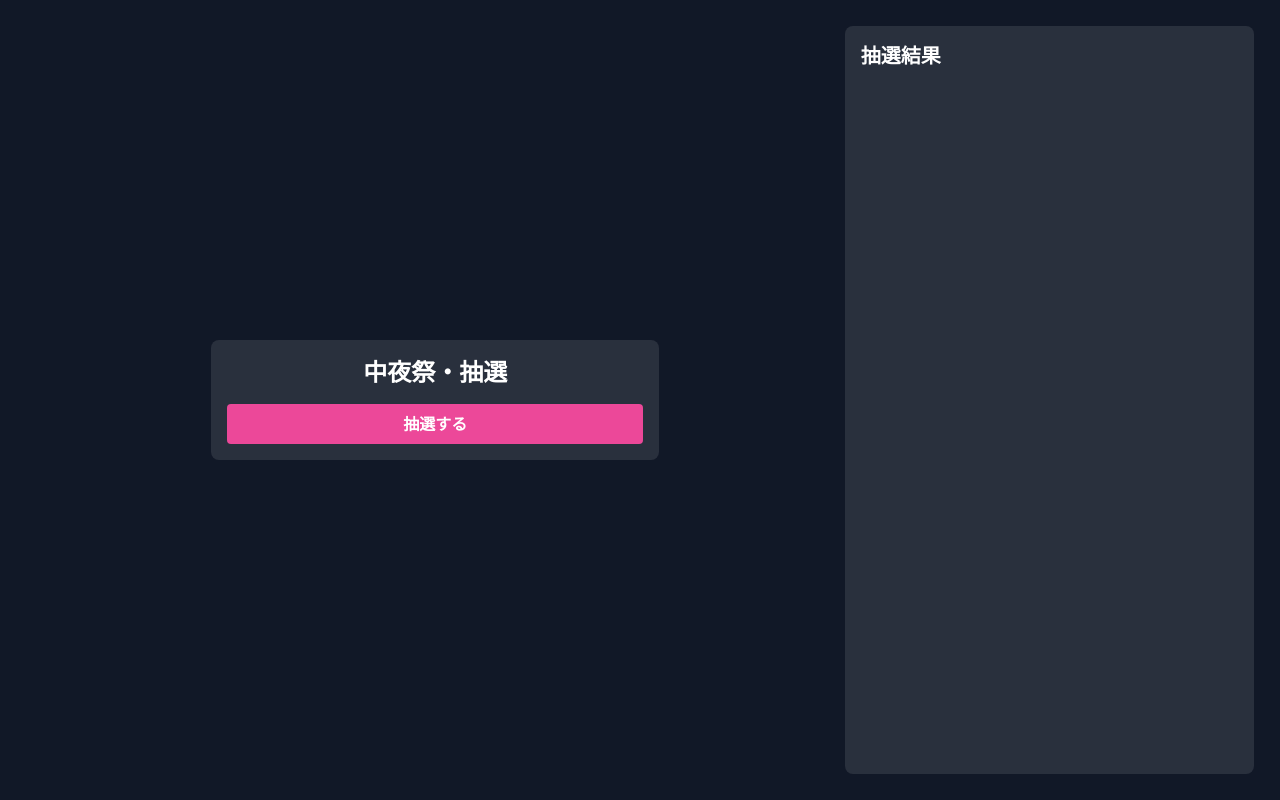
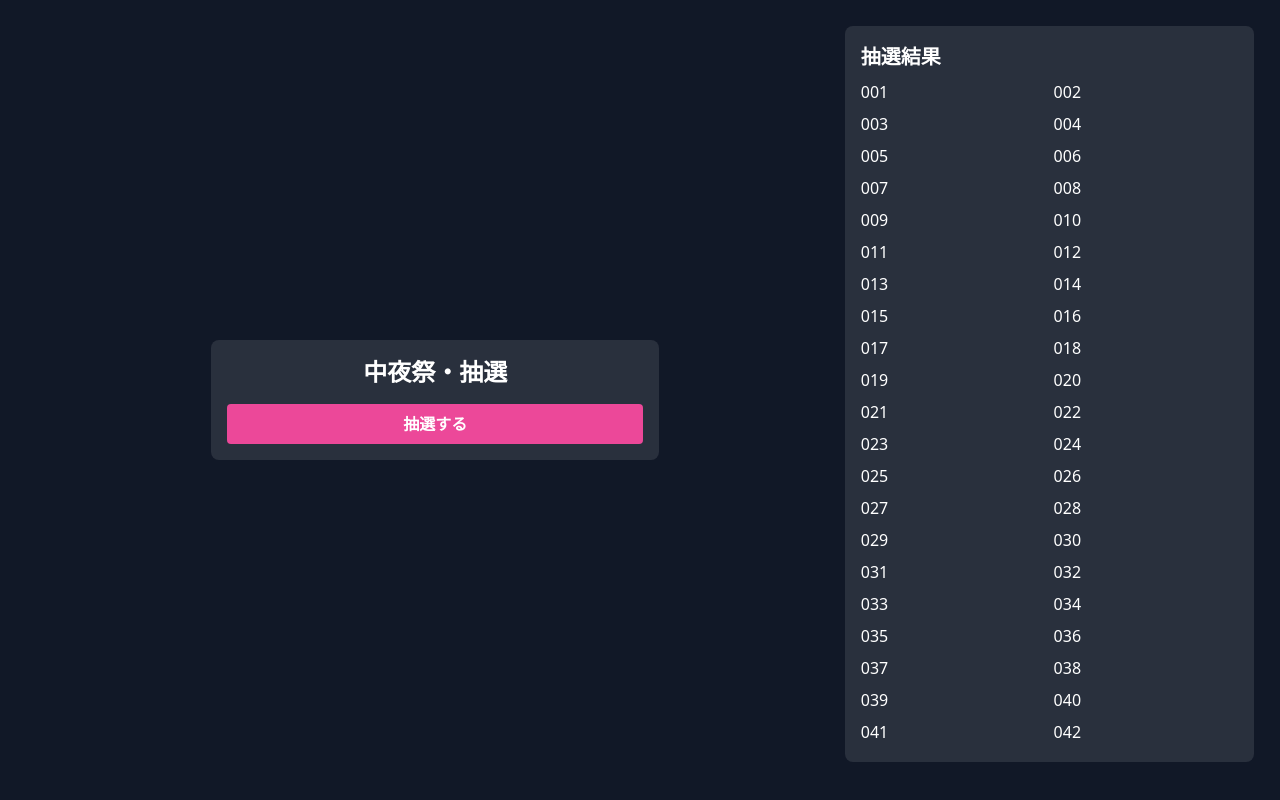
Before and after one commit to urassh/simple-lottery, a Nuxt app: page / in a window 1280 px wide. Built offline with nearby package versions, Linux system fonts and the light colour scheme.

Commit message:
feat: scroolできるようにした

```diff
--- a/pages/index.vue
+++ b/pages/index.vue
@@ -2,7 +2,116 @@
 import { usePersist } from '~/composables/persist';
 import { useRouter } from 'vue-router';
 
-const numbers = usePersist<string[]>('numbers', () => []);
+const numbers = usePersist<string[]>('numbers', () => [
+  '001',
+  '002',
+  '003',
+  '004',
+  '005',
+  '006',
+  '007',
+  '008',
+  '009',
+  '010',
+  '011',
+  '012',
+  '013',
+  '014',
+  '015',
+  '016',
+  '017',
+  '018',
+  '019',
+  '020',
+  '021',
+  '022',
+  '023',
+  '024',
+  '025',
+  '026',
+  '027',
+  '028',
+  '029',
+  '030',
+  '031',
+  '032',
+  '033',
+  '034',
+  '035',
+  '036',
+  '037',
+  '038',
+  '039',
+  '040',
+  '041',
+  '042',
+  '043',
+  '044',
+  '045',
+  '046',
+  '047',
+  '048',
+  '049',
+  '050',
+  '051',
+  '052',
+  '053',
+  '054',
+  '055',
+  '056',
+  '057',
+  '058',
+  '059',
+  '060',
+  '061',
+  '062',
+  '063',
+  '064',
+  '065',
+  '066',
+  '067',
+  '068',
+  '069',
+  '070',
+  '071',
+  '072',
+  '073',
+  '074',
+  '075',
+  '076',
+  '077',
+  '078',
+  '079',
+  '080',
+  '081',
+  '082',
+  '083',
+  '084',
+  '085',
+  '086',
+  '087',
+  '088',
+  '089',
+  '090',
+  '091',
+  '092',
+  '093',
+  '094',
+  '095',
+  '096',
+  '097',
+  '098',
+  '099',
+  '100',
+  '101',
+  '102',
+  '103',
+  '104',
+  '105',
+  '106',
+  '107',
+  '108',
+]);
 const router = useRouter();
 
 function drawNumber() {
@@ -15,7 +124,7 @@ function drawNumber() {
 
 </script>
 <template>
-  <div class="min-h-screen bg-gray-900 text-white flex">
+  <div class="min-h-screen bg-gray-900 text-white flex ">
     <!-- 中央のセクション -->
     <div class="flex-1 flex items-center justify-center">
       <div class="w-full max-w-md p-4 bg-transparentWhite rounded-lg">
@@ -31,13 +140,15 @@ function drawNumber() {
     </div>
 
     <!-- 抽選結果セクション -->
-    <div class="w-1/3 p-4 bg-transparentWhite rounded-lg">
-      <h2 class="text-xl font-semibold mb-2">抽選結果</h2>
-      <ul>
-        <li v-for="(number, index) in numbers" :key="index" class="text-left my-2">
-          {{ number }}
-        </li>
-      </ul>
+    <div class="result-section">
+      <h2>抽選結果</h2>
+      <div class="result-list-container">
+        <ul>
+          <li v-for="(number, index) in numbers" :key="index">
+            {{ number }}
+          </li>
+        </ul>
+      </div>
     </div>
   </div>
 </template>
@@ -46,4 +157,36 @@ function drawNumber() {
 .bg-transparentWhite {
   background-color: rgba(255, 255, 255, 0.1);
 }
+
+.result-section {
+  width: 33.333%;
+  padding: 1rem;
+  background-color: rgba(255, 255, 255, 0.1);
+  border-radius: 0.5rem;
+  display: flex;
+  flex-direction: column;
+  height: 92vh;
+
+  h2 {
+    font-size: 1.25rem;
+    font-weight: 600;
+    margin-bottom: 0.5rem;
+  }
+
+  .result-list-container {
+    flex-grow: 1;
+    overflow-y: auto;
+
+    ul {
+      display: flex;
+      flex-wrap: wrap;
+      gap: 0.5rem;
+
+      li {
+        text-align: left;
+        flex-basis: calc(50% - 0.25rem);
+      }
+    }
+  }
+}
 </style>
```
